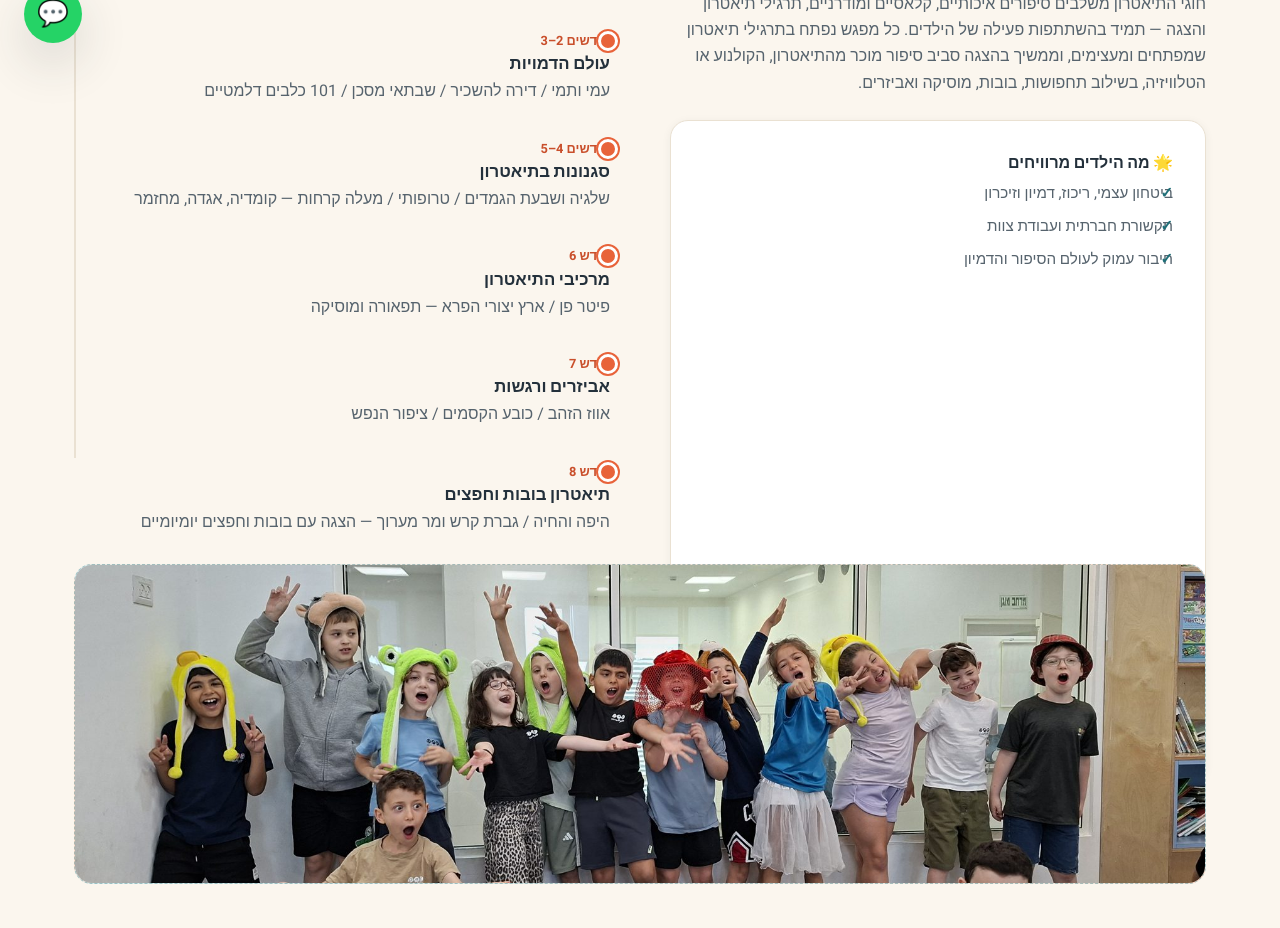
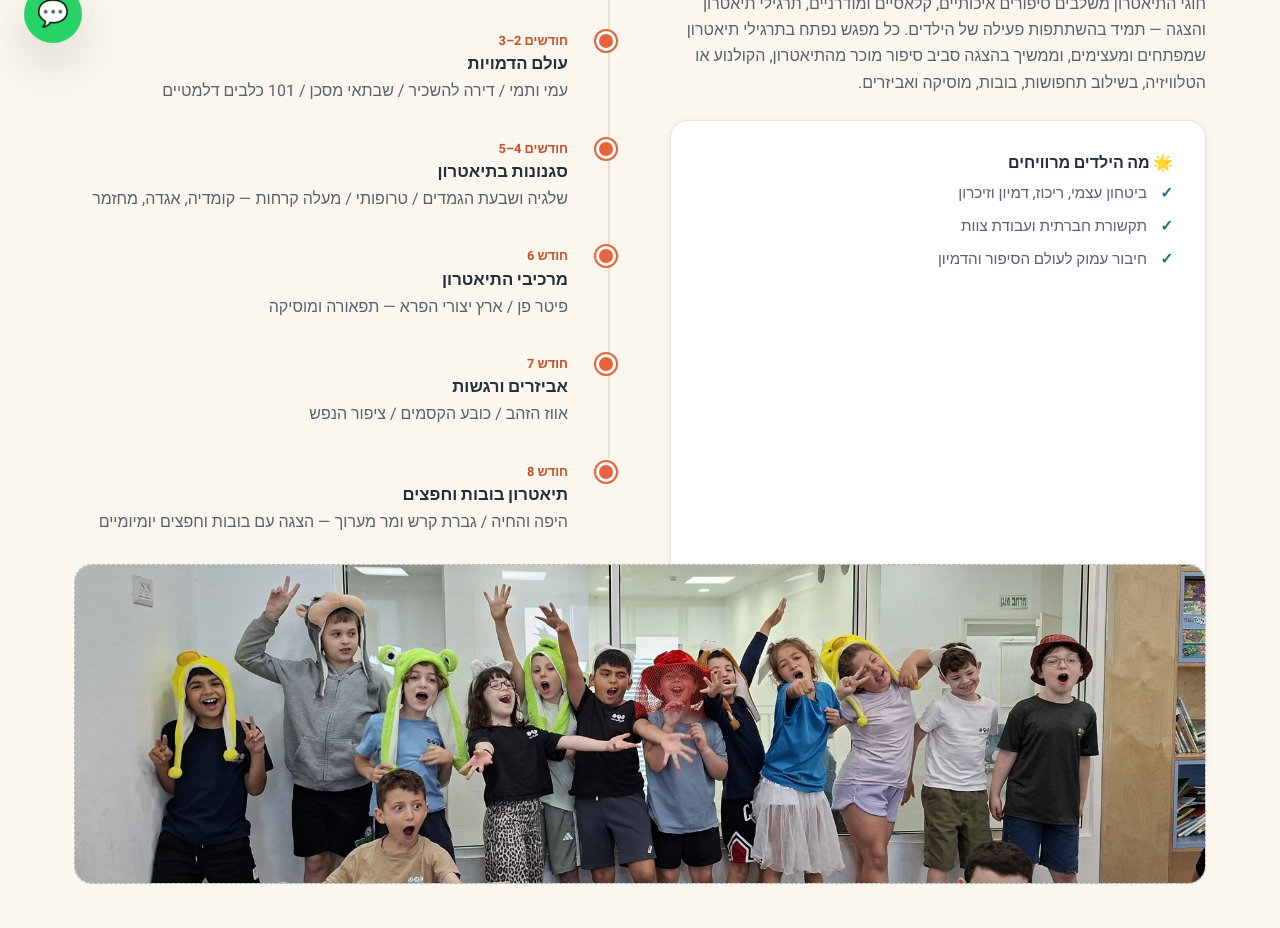
Before and after one commit to yinonbarshirasoundclash/shachar-website, a plain HTML site: page classes.html in a window 1280 px wide. Shown: the part 733-1661 px from the top of the page. Drawn offline with Linux system fonts and the light colour scheme.

Commit message:
Add files via upload

```diff
--- a/css/style.css
+++ b/css/style.css
@@ -310,7 +310,7 @@ p  { margin: 0 0 1em; color: var(--color-ink-soft); }
 }
 .card-icon.teal { background: var(--color-secondary-light); }
 .card-icon.gold { background: var(--color-accent-light); }
-.card ul.check li { position: relative; padding-inline-end: 26px; margin-bottom: 8px; color: var(--color-ink-soft); font-size: .95rem; }
+.card ul.check li { position: relative; padding-right: 26px; margin-bottom: 8px; color: var(--color-ink-soft); font-size: .95rem; }
 .card ul.check li::before { content: "✓"; position: absolute; right: 0; color: var(--color-secondary); font-weight: 700; }
 
 .program-card { display: flex; flex-direction: column; }
@@ -353,12 +353,12 @@ p  { margin: 0 0 1em; color: var(--color-ink-soft); }
 }
 
 /* Timeline (syllabus) */
-.timeline { position: relative; padding-inline-start: 0; }
+.timeline { position: relative; padding-right: 0; }
 .timeline-item {
   position: relative;
-  padding-inline-end: 40px;
+  padding-right: 40px;
   padding-bottom: 30px;
-  border-inline-end: 2px solid var(--color-border);
+  border-right: 2px solid var(--color-border);
 }
 .timeline-item:last-child { border-color: transparent; padding-bottom: 0; }
 .timeline-item::before {
```
